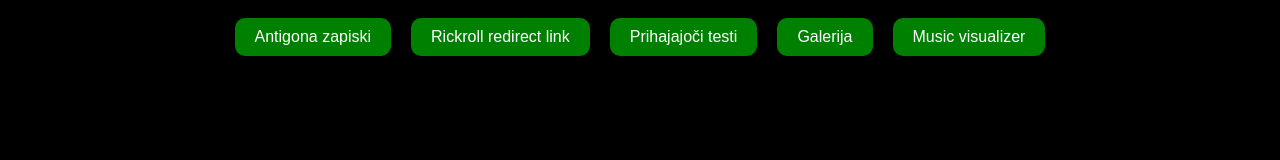
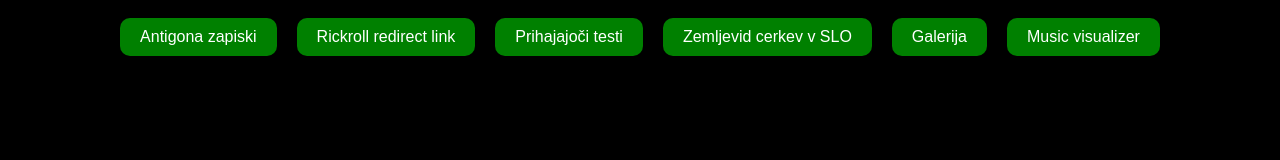
Before and after one commit to majmohar4/lin-cadez.github.io, a plain HTML site: page index.html in a window 1280 px wide. Drawn offline with Linux system fonts and the light colour scheme.

Commit message:
Update index.html

```diff
--- a/index.html
+++ b/index.html
@@ -81,6 +81,7 @@
         <button class="gallery-element" onclick="window.open('antigona.html', '_blank');">Antigona zapiski</button>
         <button class="gallery-element" onclick="window.open('fun.html', '_blank');">Rickroll redirect link</button>
         <button class="gallery-element" onclick="window.open('testi.html', '_blank');">Prihajajoči testi</button>
+        <button class="gallery-element" onclick="window.open('map.html');">Zemljevid cerkev v SLO</button>
         <button class="gallery-element" onclick="window.open('galerija.html', '_blank');">Galerija</button>
         <button class="gallery-element" onclick="window.open('music.html', '_blank');">Music visualizer</button>
     </div>
```
